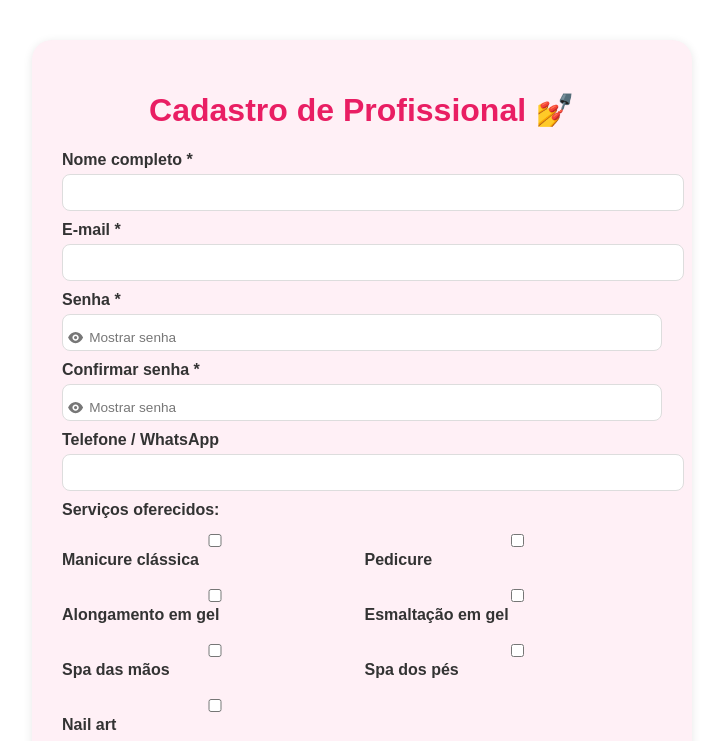
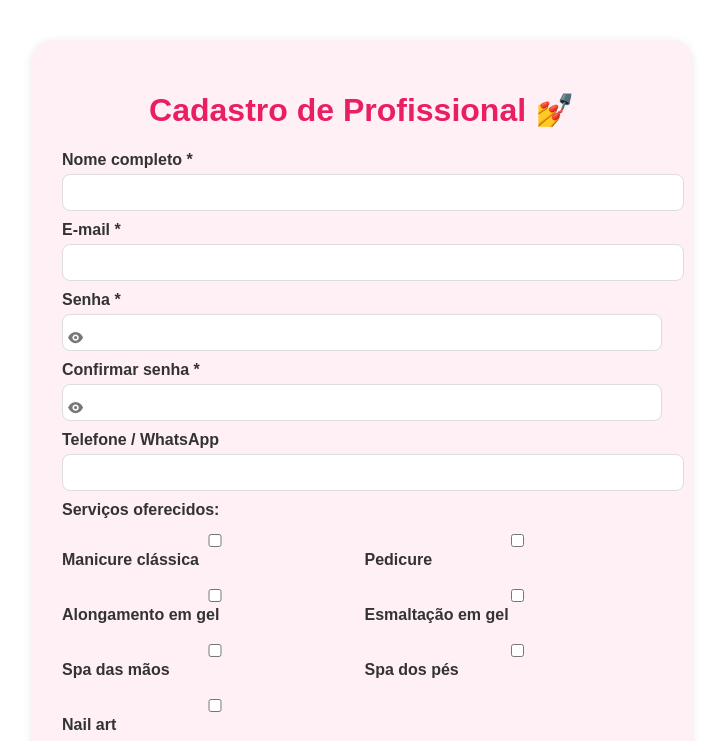
Before and after one commit to Brunizm/nailnow-site, a plain HTML site: page cadastro.html in a window 1280 px wide. Shown: the top 741 px of the page, without its empty margins (278-1001 px from the left). Drawn offline with Linux system fonts and the light colour scheme.

```diff
--- a/assets/js/password-toggle.js
+++ b/assets/js/password-toggle.js
@@ -13,10 +13,9 @@
     button.setAttribute('aria-pressed', isHidden ? 'true' : 'false');
     button.classList.toggle('password-toggle--visible', isHidden);
 
-    const label = button.querySelector('.password-toggle__label');
-    if (label) {
-      label.textContent = isHidden ? 'Ocultar senha' : 'Mostrar senha';
-    }
+    const nextLabel = isHidden ? 'Ocultar senha' : 'Mostrar senha';
+    button.setAttribute('aria-label', nextLabel);
+    button.setAttribute('title', nextLabel);
   }
 
   document.addEventListener('DOMContentLoaded', function () {
--- a/cadastro.html
+++ b/cadastro.html
@@ -508,26 +508,38 @@
       <label for="senha">Senha *</label>
       <div class="password-input-wrapper">
         <input id="senha" type="password" required />
-        <button type="button" class="password-toggle" data-password-target="senha" aria-pressed="false">
+        <button
+          type="button"
+          class="password-toggle"
+          data-password-target="senha"
+          aria-pressed="false"
+          aria-label="Mostrar senha"
+          title="Mostrar senha"
+        >
           <svg viewBox="0 0 24 24" aria-hidden="true">
             <path
               d="M12 5c-4.13 0-7.5 2.86-9.42 7 1.92 4.14 5.29 7 9.42 7s7.5-2.86 9.42-7C19.5 7.86 16.13 5 12 5Zm0 11c-2.21 0-4-1.79-4-4s1.79-4 4-4 4 1.79 4 4-1.79 4-4 4Zm0-6a2 2 0 1 0 0 4 2 2 0 0 0 0-4Z"
             />
           </svg>
-          <span class="password-toggle__label">Mostrar senha</span>
         </button>
       </div>
 
       <label for="confirmarSenha">Confirmar senha *</label>
       <div class="password-input-wrapper">
         <input id="confirmarSenha" type="password" required />
-        <button type="button" class="password-toggle" data-password-target="confirmarSenha" aria-pressed="false">
+        <button
+          type="button"
+          class="password-toggle"
+          data-password-target="confirmarSenha"
+          aria-pressed="false"
+          aria-label="Mostrar senha"
+          title="Mostrar senha"
+        >
           <svg viewBox="0 0 24 24" aria-hidden="true">
             <path
               d="M12 5c-4.13 0-7.5 2.86-9.42 7 1.92 4.14 5.29 7 9.42 7s7.5-2.86 9.42-7C19.5 7.86 16.13 5 12 5Zm0 11c-2.21 0-4-1.79-4-4s1.79-4 4-4 4 1.79 4 4-1.79 4-4 4Zm0-6a2 2 0 1 0 0 4 2 2 0 0 0 0-4Z"
             />
           </svg>
-          <span class="password-toggle__label">Mostrar senha</span>
         </button>
       </div>
 
```
Also changed, not shown: cliente/cadastro.html (+4 -2 lines), cliente/index.html (+2 -1 lines), profissional/cadastro.html (+4 -2 lines), profissional/index.html (+2 -1 lines), styles.css.
